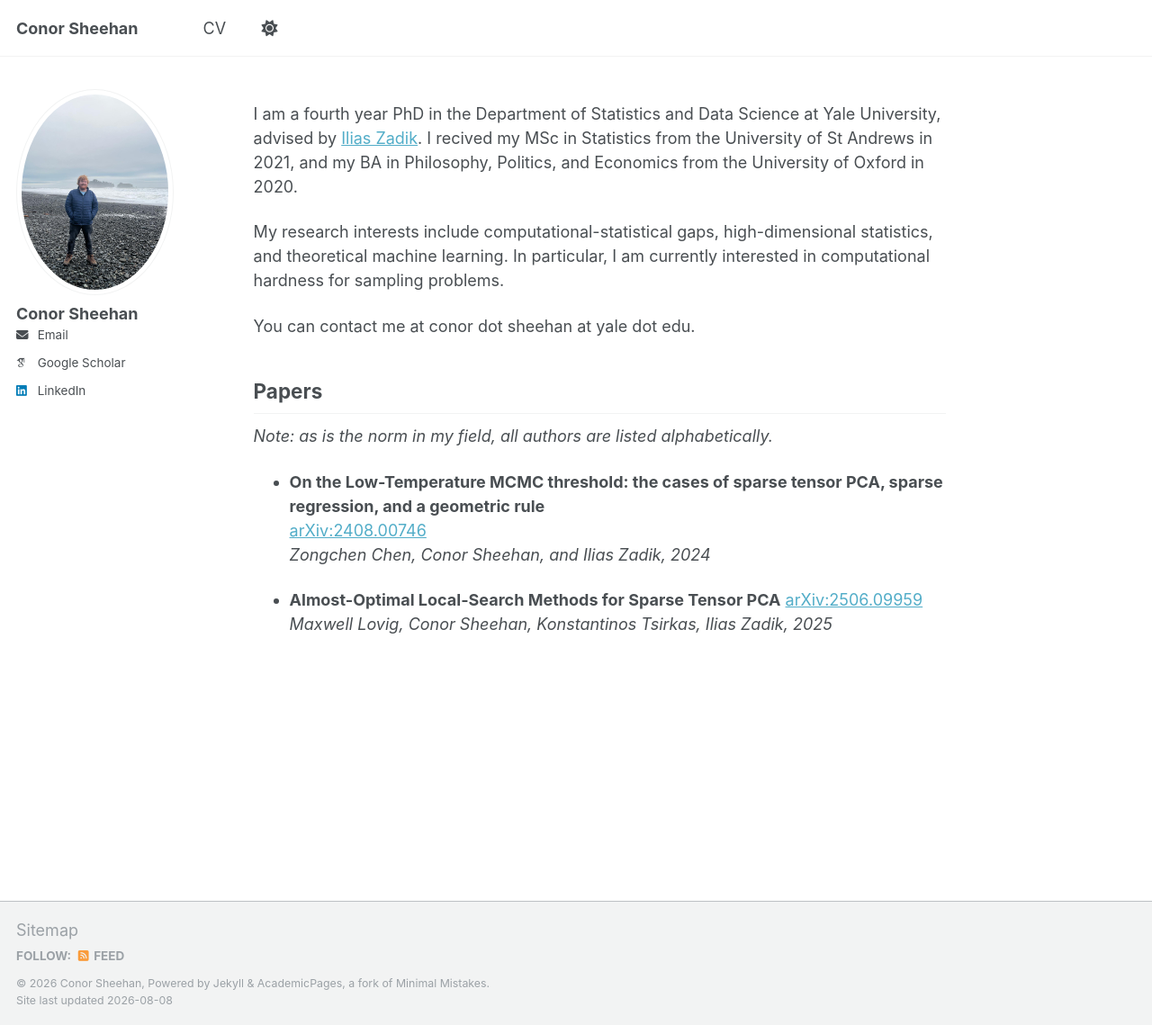
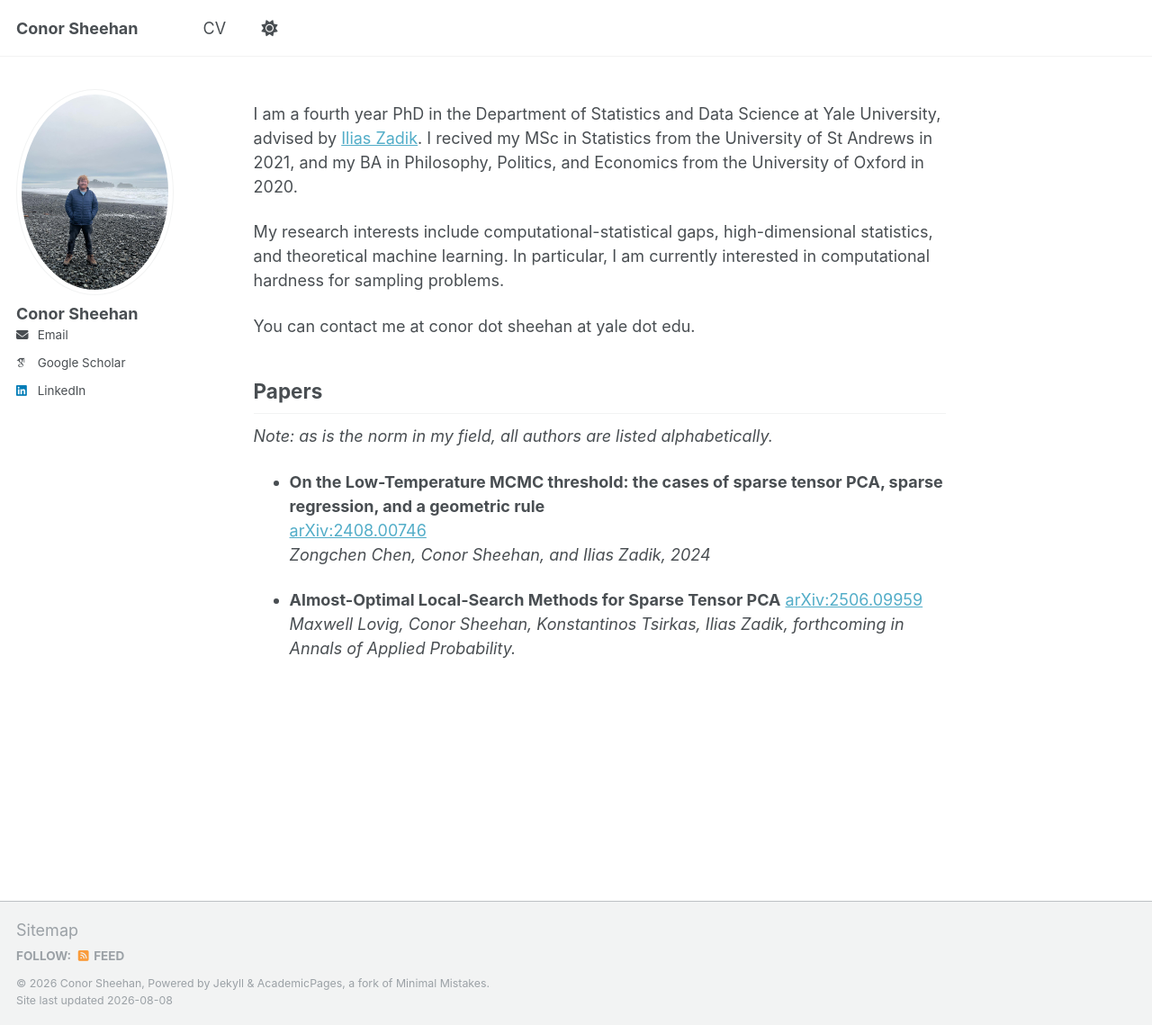
Before and after one commit to csheehan10/csheehan10.github.io, a Jekyll site: the page built from _pages/about.md, in a window 1280 px wide and 1139 px high. Shown: the whole window at 90% size. Built offline with Jekyll 4.4.1, drawn with Linux system fonts in a browser that asks for light colours; some web fonts are replaced; a script that is not in the unit is left out.

Commit message:
Update about.md

```diff
--- a/_pages/about.md
+++ b/_pages/about.md
@@ -21,4 +21,4 @@ _Note: as is the norm in my field, all authors are listed alphabetically._
 
 - **Almost-Optimal Local-Search Methods for Sparse Tensor PCA**
   [arXiv:2506.09959](https://arxiv.org/abs/2506.09959)
-  *Maxwell Lovig, Conor Sheehan, Konstantinos Tsirkas, Ilias Zadik, 2025*
+  *Maxwell Lovig, Conor Sheehan, Konstantinos Tsirkas, Ilias Zadik, forthcoming in Annals of Applied Probability.*
```
